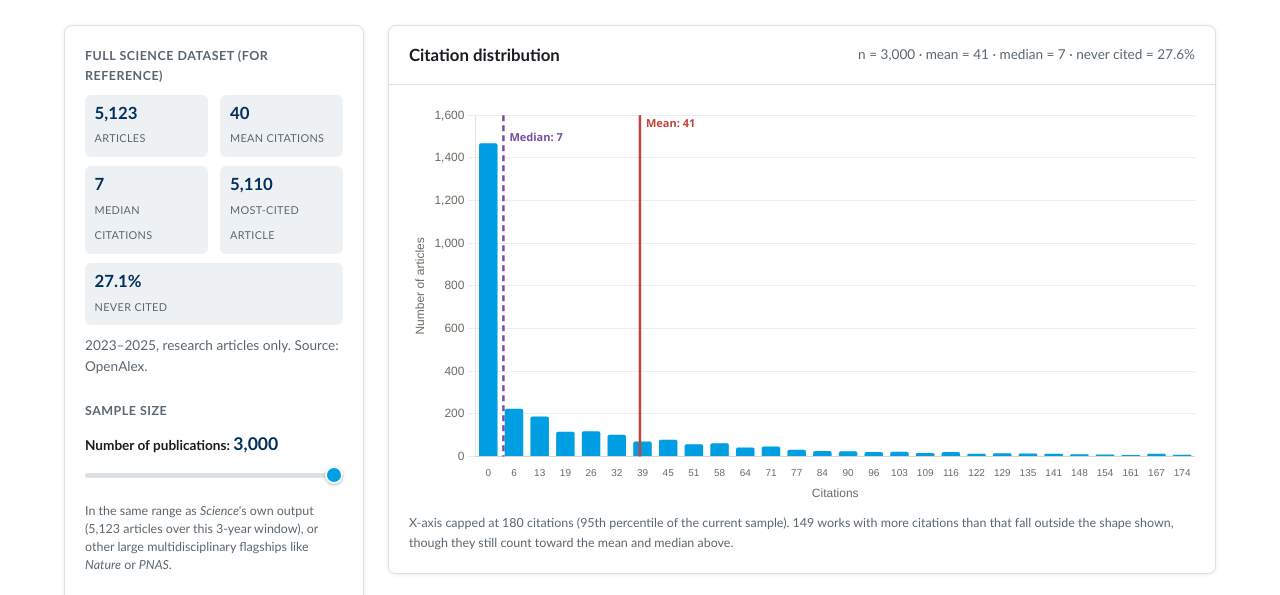
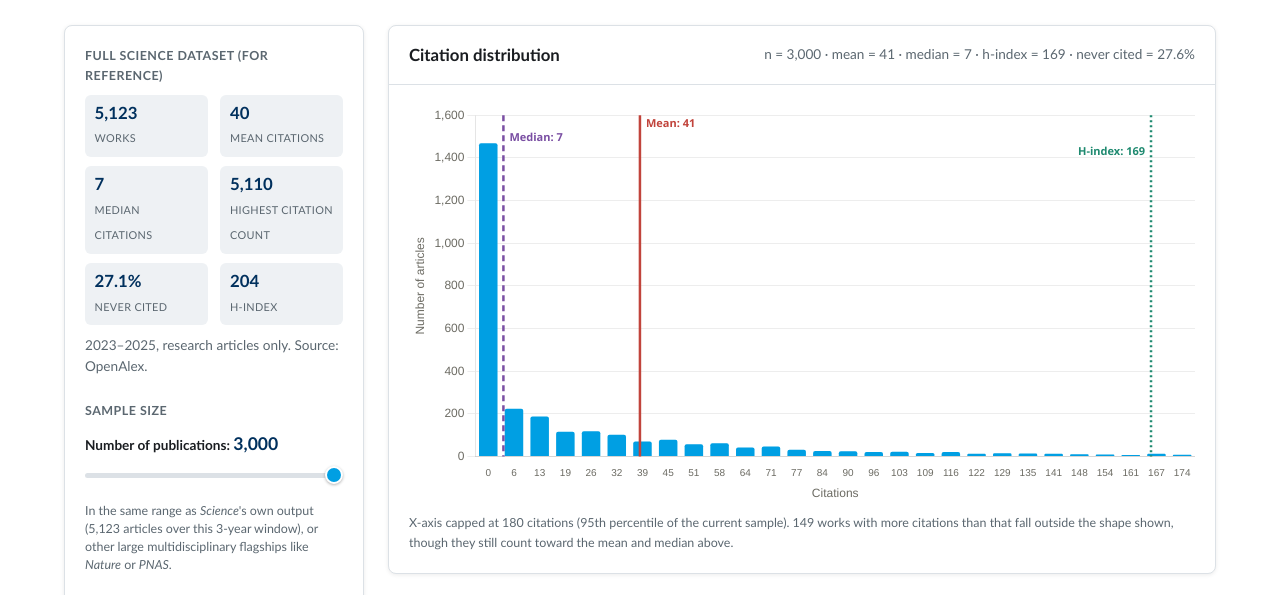
Before and after one commit to LukasRoeseler/unimuenster, a plain HTML site: page bibliometrics-101/index.html in a window 1280 px wide. Shown: the part 195-790 px from the top of the page. Drawn offline with nearby package versions, Linux system fonts and the light colour scheme; a small style sheet from the web is missing.

Commit message:
Make reference KPIs mode-aware, add H-index to Bibliometrics 101
The reference panel previously always showed the real Science dataset
even in Simulate mode. It now switches to a large fixed chi-squared
sample so every KPI (mean/median/max/never-cited/h-index) matches
whichever data source is selected. Also adds H-index as a third
reference line on the histogram (alongside mean and median) and to the
live sample summary, with an explanation of what it measures.

```diff
--- a/bibliometrics-101/index.html
+++ b/bibliometrics-101/index.html
@@ -24,6 +24,7 @@
   --c-card:      #ffffff;
   --c-mean:      #c1443c;
   --c-median:    #7a4fa3;
+  --c-hindex:    #1f8a70;
   --shadow:      0 1px 4px rgba(0,0,0,.08);
   --radius:      8px;
   --font-h:      Calibri, Carlito, 'Segoe UI', system-ui, sans-serif;
@@ -41,6 +42,7 @@
   --c-card:      #353f4b;
   --c-mean:      #e8756c;
   --c-median:    #c6a2e8;
+  --c-hindex:    #3ecfa3;
   --shadow:      0 1px 6px rgba(0,0,0,.4);
 }
 
@@ -132,6 +134,7 @@ input[type=range]::-moz-range-thumb{width:14px;height:14px;border-radius:50%;bac
 .explain .legend-key{display:inline-flex;align-items:center;gap:.3rem;font-weight:700;white-space:nowrap}
 .legend-line{display:inline-block;width:18px;height:0;border-top:3px solid var(--c-mean)}
 .legend-line.dashed{border-top:3px dashed var(--c-median);border-color:var(--c-median)}
+.legend-line.dotted{border-top:3px dotted var(--c-hindex);border-color:var(--c-hindex)}
 
 footer{padding:1.5rem 0 2.5rem;text-align:center;font-size:.78rem;color:var(--c-muted);border-top:1px solid var(--c-border);margin-top:2rem}
 footer a{color:var(--c-accent)}
@@ -171,15 +174,16 @@ footer a{color:var(--c-accent)}
       <div class="card-body">
 
         <div class="control-group" id="ctrl-reference">
-          <h3>Full Science dataset (for reference)</h3>
+          <h3 id="ref-heading">Full Science dataset (for reference)</h3>
           <div class="reference-stats">
-            <div><span class="num" id="ref-n">–</span><span class="lbl">Articles</span></div>
+            <div><span class="num" id="ref-n">–</span><span class="lbl">Works</span></div>
             <div><span class="num" id="ref-mean">–</span><span class="lbl">Mean citations</span></div>
             <div><span class="num" id="ref-median">–</span><span class="lbl">Median citations</span></div>
-            <div><span class="num" id="ref-max">–</span><span class="lbl">Most-cited article</span></div>
+            <div><span class="num" id="ref-max">–</span><span class="lbl">Highest citation count</span></div>
             <div><span class="num" id="ref-uncited">–</span><span class="lbl">Never cited</span></div>
+            <div><span class="num" id="ref-hindex">–</span><span class="lbl">H-index</span></div>
           </div>
-          <p class="hint" style="margin-top:.6rem">2023&ndash;2025, research articles only. Source: OpenAlex.</p>
+          <p class="hint" style="margin-top:.6rem" id="ref-caption">2023&ndash;2025, research articles only. Source: OpenAlex.</p>
         </div>
 
         <div class="control-group" id="ctrl-n">
@@ -241,6 +245,7 @@ footer a{color:var(--c-accent)}
           <h3>Why this matters</h3>
           <p>This is a <strong>non-normal</strong> distribution: heavily right-skewed, with most articles receiving relatively few citations and a small number receiving an enormous number. It looks nothing like the bell-shaped "normal" distribution that a lot of statistical intuition assumes, and that shape makes it very difficult to predict how many citations any individual article published in this journal will actually receive.</p>
           <p>The <span class="legend-key"><span class="legend-line"></span> solid mean line</span> and the <span class="legend-key"><span class="legend-line dashed"></span> dashed median line</span> above show why: in the full dataset the mean sits several times higher than the median, because it is dragged upward by a handful of extremely highly cited articles. A single outlier (try the field on the left) can shift the mean far more than it shifts the median, which is exactly why the mean is such an unstable summary of a skewed distribution.</p>
+          <p>The <span class="legend-key"><span class="legend-line dotted"></span> dotted h-index line</span> is a third way to summarize the same sample: the largest number <em>h</em> for which <em>h</em> works each have at least <em>h</em> citations. Popularized as a researcher-level metric, it is sometimes applied to journals too, because like the median it resists being dragged around by one or two extreme outliers, unlike the mean, though it still grows with sample size in a way the median doesn't.</p>
           <p>This is the underlying reason citation-based journal metrics &mdash; the Journal Impact Factor, OpenAlex's mean citedness, and similar &mdash; are contested: they report a <em>mean</em> of a distribution where the mean is not a stable or representative number. The median is more robust, but even it can't tell you how an individual article, including yours, will actually perform. The <a href="https://sfdora.org/" target="_blank" rel="noopener">San Francisco Declaration on Research Assessment (DORA)</a> recommends against using journal-level citation metrics to judge individual articles or researchers for exactly this reason.</p>
         </div>
       </div>
@@ -362,6 +367,27 @@ function median(values){
   const n=s.length;
   return n%2 ? s[(n-1)/2] : (s[n/2-1]+s[n/2])/2;
 }
+function hIndex(values){
+  const s=values.slice().sort((a,b)=>b-a);
+  let h=0;
+  for(let i=0;i<s.length;i++){
+    if(s[i]>=i+1) h=i+1; else break;
+  }
+  return h;
+}
+
+/* Fixed large sample standing in for the chi-squared "population", so the
+   reference panel has something stable to show in Simulate mode -- independent
+   of the interactive seed/resample controls, which are meant to vary instead. */
+const SIM_REF_N=20000, SIM_REF_SEED=20260721;
+let simRefPool=null;
+function getSimRefPool(){
+  if(!simRefPool){
+    const rng=mulberry32(SIM_REF_SEED);
+    simRefPool=Array.from({length:SIM_REF_N},()=>simulateChiSq1Citation(rng));
+  }
+  return simRefPool;
+}
 
 /* ============================================================ N SLIDER (log scale) */
 const nSlider=document.getElementById('n-slider');
@@ -397,6 +423,7 @@ document.querySelectorAll('#mode-toggle button').forEach(btn=>{
     resampleCount=0;
     regeneratePool();
     updateModeHint();
+    updateReferenceStats();
     renderChart();
   });
 });
@@ -404,6 +431,24 @@ function updateModeHint(){
   modeHintEl.textContent = mode==='real'
     ? 'A random subsample of the real citation counts downloaded from OpenAlex.'
     : `Synthetic draws from a chi-squared distribution with 1 degree of freedom (scaled ×${CHI_SQ_SCALE}) — a simplified stand-in with the same heavy right skew, not a fit to the real data.`;
+}
+
+/* ============================================================ REFERENCE PANEL (mode-aware) */
+function updateReferenceStats(){
+  const values = mode==='real' ? FULL.citations : getSimRefPool();
+  document.getElementById('ref-heading').textContent = mode==='real'
+    ? 'Full Science dataset (for reference)'
+    : 'Simulated χ² population (for reference)';
+  document.getElementById('ref-caption').textContent = mode==='real'
+    ? '2023–2025, research articles only. Source: OpenAlex.'
+    : `${fmt(SIM_REF_N)} synthetic draws from χ²(df=1), scaled ×${CHI_SQ_SCALE} — a large fixed sample approximating the population, independent of the seed/resample controls above.`;
+  const sorted=values.slice().sort((a,b)=>a-b);
+  document.getElementById('ref-n').textContent=fmt(values.length);
+  document.getElementById('ref-mean').textContent=fmt(mean(values));
+  document.getElementById('ref-median').textContent=fmt(median(values));
+  document.getElementById('ref-max').textContent=sorted.length?fmt(sorted[sorted.length-1]):'–';
+  document.getElementById('ref-uncited').textContent=fmtPct(uncitedShare(values));
+  document.getElementById('ref-hindex').textContent=fmt(hIndex(values));
 }
 
 /* ============================================================ SEED / RESAMPLE */
@@ -472,7 +517,7 @@ const referenceLinesPlugin={
       ctx.lineTo(xPixel,chartArea.bottom);
       ctx.strokeStyle=line.color;
       ctx.lineWidth=2.5;
-      ctx.setLineDash(line.dash?[6,4]:[]);
+      ctx.setLineDash(line.dashPattern||[]);
       ctx.stroke();
       ctx.setLineDash([]);
       ctx.fillStyle=line.color;
@@ -503,14 +548,14 @@ function fractionalIndexForCap(value,bw){ return Math.min(value,1e9)/bw; }
 
 function renderChart(){
   const sample=currentSample();
-  const m=mean(sample), md=median(sample);
+  const m=mean(sample), md=median(sample), h=hIndex(sample);
   const sorted=sample.slice().sort((a,b)=>a-b);
   const cap=Math.max(sorted.length?sorted[Math.min(sorted.length-1,Math.floor(sorted.length*0.95))]:1,1);
   const BIN_COUNT=28;
   const {counts,labels,bw,offScale}=computeHistogram(sample,BIN_COUNT,cap);
 
   document.getElementById('sample-summary').textContent=
-    `n = ${fmt(sample.length)} · mean = ${fmt(m)} · median = ${fmt(md)} · never cited = ${fmtPct(uncitedShare(sample))}`;
+    `n = ${fmt(sample.length)} · mean = ${fmt(m)} · median = ${fmt(md)} · h-index = ${fmt(h)} · never cited = ${fmtPct(uncitedShare(sample))}`;
 
   const noteEl=document.getElementById('offscale-note');
   noteEl.textContent = offScale>0
@@ -519,10 +564,12 @@ function renderChart(){
 
   const meanClamped = m>cap;
   const medianClamped = md>cap;
+  const hClamped = h>cap;
   const rootStyle=getComputedStyle(document.documentElement);
   const lines=[
-    {fractionalIndex:fractionalIndexForCap(m,bw),color:rootStyle.getPropertyValue('--c-mean').trim(),label:`Mean: ${fmt(m)}${meanClamped?' →':''}`,dash:false,labelRow:0},
-    {fractionalIndex:fractionalIndexForCap(md,bw),color:rootStyle.getPropertyValue('--c-median').trim(),label:`Median: ${fmt(md)}${medianClamped?' →':''}`,dash:true,labelRow:1},
+    {fractionalIndex:fractionalIndexForCap(m,bw),color:rootStyle.getPropertyValue('--c-mean').trim(),label:`Mean: ${fmt(m)}${meanClamped?' →':''}`,dashPattern:[],labelRow:0},
+    {fractionalIndex:fractionalIndexForCap(md,bw),color:rootStyle.getPropertyValue('--c-median').trim(),label:`Median: ${fmt(md)}${medianClamped?' →':''}`,dashPattern:[6,4],labelRow:1},
+    {fractionalIndex:fractionalIndexForCap(h,bw),color:rootStyle.getPropertyValue('--c-hindex').trim(),label:`H-index: ${fmt(h)}${hClamped?' →':''}`,dashPattern:[2,3],labelRow:2},
   ];
 
   mkChart('hist-chart',{
@@ -559,12 +606,7 @@ async function init(){
     FULL={n:0,citations:[]};
     document.getElementById('sample-summary').textContent='Could not load the Science citation dataset.';
   }
-  const sorted=FULL.citations.slice().sort((a,b)=>a-b);
-  document.getElementById('ref-n').textContent=fmt(FULL.n);
-  document.getElementById('ref-mean').textContent=fmt(mean(FULL.citations));
-  document.getElementById('ref-median').textContent=fmt(median(FULL.citations));
-  document.getElementById('ref-max').textContent=sorted.length?fmt(sorted[sorted.length-1]):'–';
-  document.getElementById('ref-uncited').textContent=fmtPct(uncitedShare(FULL.citations));
+  updateReferenceStats();
 
   nSlider.value=1000;
   updateNFromSlider();
@@ -577,12 +619,12 @@ init();
 /* ============================================================ WALKTHROUGH */
 const WT_STEPS=[
   {sel:'#chart-card',title:'The citation distribution',text:'This histogram shows how many articles received each number of citations. Real citation data almost never looks like a bell curve — it piles up near zero and stretches into a long tail.'},
-  {sel:'#ctrl-reference',title:'The full dataset, for reference',text:'These four numbers describe all 2023–2025 Science research articles, downloaded once from OpenAlex. Everything else on this page lets you take a smaller (or synthetic) slice and compare it against this "ground truth".'},
+  {sel:'#ctrl-reference',title:'The full dataset, for reference',text:'These numbers describe the full reference population: real 2023–2025 Science articles from OpenAlex in "Real" mode, or a large fixed simulated sample in "Simulate" mode. Everything else on this page lets you take a smaller slice and compare it against this "ground truth".'},
   {sel:'#ctrl-n',title:'Sample size',text:'Drag this to change how many articles are drawn into the sample, from just 4 up to 3,000, on a log scale so both ends of the range stay usable. The text below tells you roughly what kind of journal publishes that many articles in 3 years.'},
   {sel:'#ctrl-source',title:'Real data vs. simulation',text:"Switch between an actual random subsample of Science's citation counts, and synthetic data drawn from a chi-squared distribution — a textbook-simple distribution that shares the same heavy right skew."},
   {sel:'#ctrl-seed',title:'Seed & resampling',text:'The sample is drawn using a seeded random number generator. The same seed and the same number of resamples always reproduces the exact same draw — click "Resample" a few times to see how much the shape (and the mean!) varies between draws from the very same distribution.'},
   {sel:'#ctrl-outlier',title:'The outlier effect',text:'Type in a citation count and click Add to inject one extra, hypothetical work into the sample. Watch how much a single very-highly-cited article can drag the mean line to the right, compared to how little it moves the median.'},
-  {sel:'#explain-card',title:'Why it matters',text:'This explains what the non-normal shape means for anyone trying to interpret a journal-level citation metric — including why the mean is such an unreliable summary here, and why that matters for individual authors.'},
+  {sel:'#explain-card',title:'Why it matters',text:'This explains what the non-normal shape means for anyone trying to interpret a journal-level citation metric — including why the mean is such an unreliable summary here, how the median and h-index compare as alternatives, and why that matters for individual authors.'},
 ];
 let wtStep=-1;
 const wtBackdrop=document.getElementById('wt-backdrop');
```
